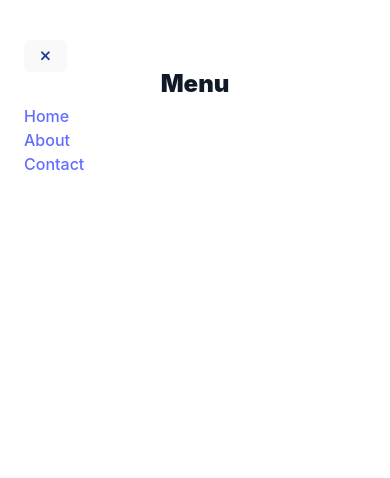
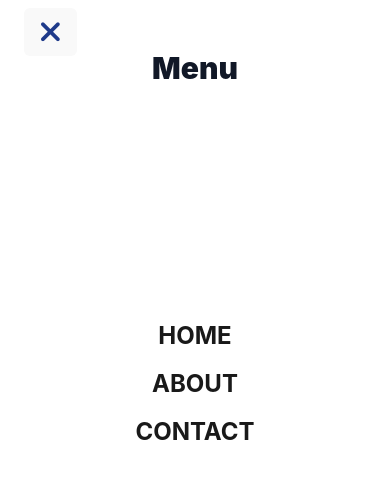
Before and after one commit to paulweezydesign/vite-vue-tailwind-sidebar-whitebg, a Vue app: page / in a window 390 px wide. Both pictures are taken after a click on the button 27 px from the left and 25 px from the top of the page. Shown: the top 478 px of the page. Built offline with nearby package versions, Linux system fonts and the light colour scheme.

Commit message:
1 file modified

```diff
--- a/src/components/Sidebar.vue
+++ b/src/components/Sidebar.vue
@@ -52,7 +52,7 @@
                 transform
                 overflow-hidden
                 bg-white
-                p-6
+                px-6
                 text-left
                 align-middle
                 shadow-xl
@@ -64,18 +64,17 @@
                 md:w-[450px]
               "
             >
-              <div class="mt-4">
+              <div class="mt-2">
                 <button
                   type="button"
                   class="
                     inline-flex
                     justify-center
                     rounded-md
-                    text-3xl
                     border border-transparent
                     px-4
                     py-2
-                    text-sm
+                    text-3xl
                     font-medium
                     text-blue-900
                     focus:outline-none
@@ -90,14 +89,26 @@
               </div>
               <DialogTitle
                 as="h2"
-                class="text-2xl font-black leading-6 text-gray-900 text-center"
+                class="text-3xl font-black leading-6 text-gray-900 text-center"
               >
                 Menu
               </DialogTitle>
-              <div class="mt-2 flex flex-col">
-                <a href="/">Home</a>
-                <a href="/about">About</a>
-                <a href="/contact">Contact</a>
+              <div class="mt-2 flex flex-col items-center h-full mt-60">
+                <a
+                  class="mb-4 text-black/90 font-bold text-2xl uppercase"
+                  href="/"
+                  >Home</a
+                >
+                <a
+                  class="mb-4 text-black/90 font-bold text-2xl uppercase"
+                  href="/about"
+                  >About</a
+                >
+                <a
+                  class="mb-4 text-black/90 font-bold text-2xl uppercase"
+                  href="/contact"
+                  >Contact</a
+                >
               </div>
             </DialogPanel>
           </TransitionChild>
```
